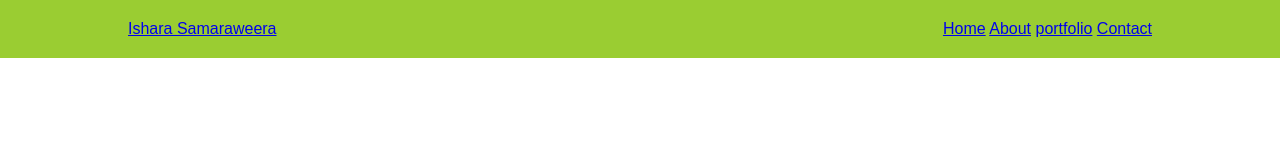
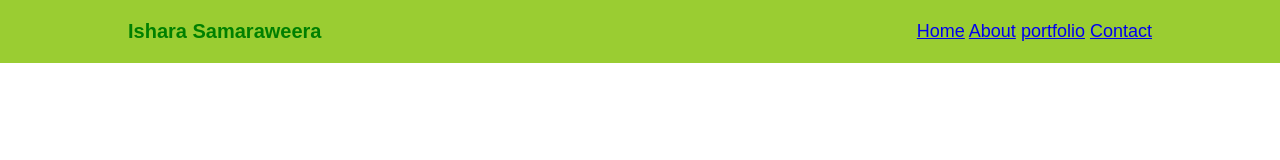
Before and after one commit to IsharaSamaraweera/MyPortfolio, a plain HTML site: page index.html in a window 1280 px wide. Drawn offline with Linux system fonts and the light colour scheme.

Commit message:
Modification

```diff
--- a/style.css
+++ b/style.css
@@ -17,3 +17,17 @@
     align-items: center;
     z-index: 100;
 }
+
+.logo{
+    font-size: 20px;
+    color: green;
+    text-decoration: none;
+    font-weight: 700;
+}
+
+.navbar{
+    font-size: 18px;
+    color: white;
+    text-decoration: none;
+    font-weight: 500;
+}
```
